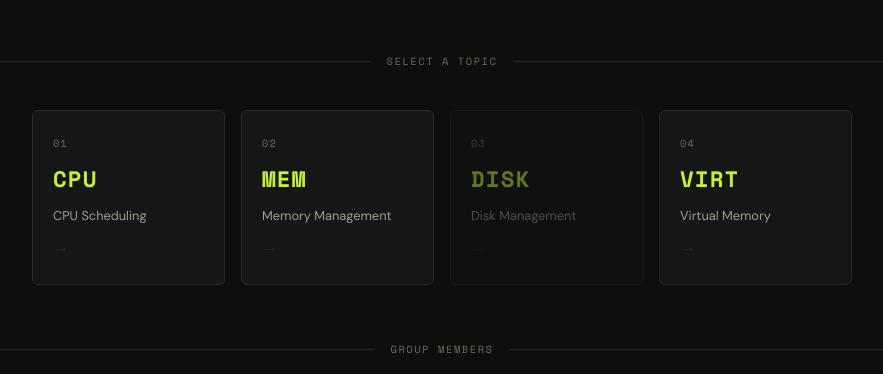
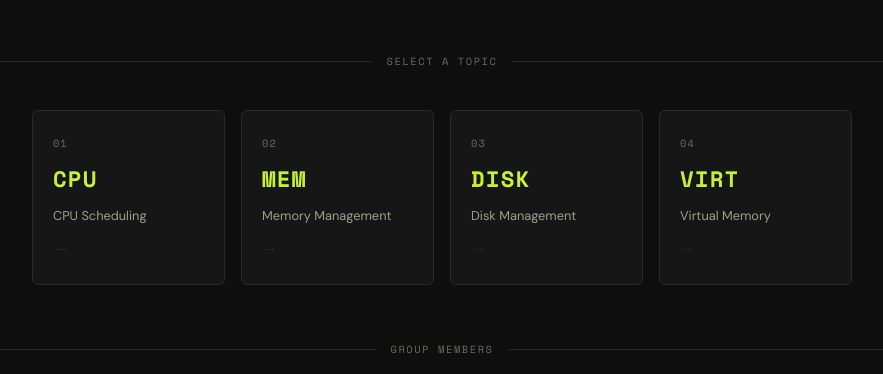
Before and after one commit to RaphaelInducil/operating_system_final_project, a Flask app: page / in a window 1280 px wide. Shown: the part 362-736 px from the top of the page, without its empty margins (198-1081 px from the left). Run offline with Flask 3, Linux system fonts and the light colour scheme.

Commit message:
Disk Management unlock part 2

```diff
--- a/templates/index.html
+++ b/templates/index.html
@@ -152,7 +152,7 @@
           <div class="topic-name">Memory Management</div>
           <div class="topic-arrow">→</div>
         </a>
-        <a class="topic-card locked" data-view="disk-view">
+        <a class="topic-card" data-view="disk-view">
           <div class="topic-num">03</div>
           <div class="topic-code">DISK</div>
           <div class="topic-name">Disk Management</div>
```
